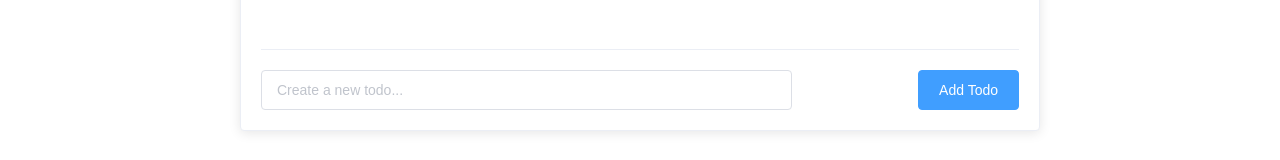
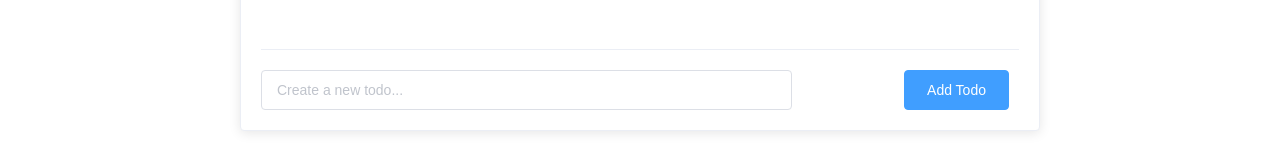
Before and after one commit to SPDUK/vue-todos, a Vue app: page / in a window 1280 px wide. Shown: the part 392-552 px from the top of the page. Built offline with nearby package versions, Linux system fonts and the light colour scheme.

Commit message:
fix: make todo button same width as actions

```diff
--- a/src/components/Todos.vue
+++ b/src/components/Todos.vue
@@ -54,7 +54,7 @@
           placeholder="Create a new todo..."
           v-model="input"
         ></el-input>
-        <el-button type="primary">Add Todo</el-button>
+        <el-button class="add-todo-button" type="primary">Add Todo</el-button>
       </div>
     </el-card>
   </div>
@@ -105,6 +105,10 @@ export default {
   margin-right: 20px;
   max-width: 70%;
 }
+.add-todo-button {
+  width: 105px;
+  margin-right: 10px;
+}
 </style>
 
 <style>
```
